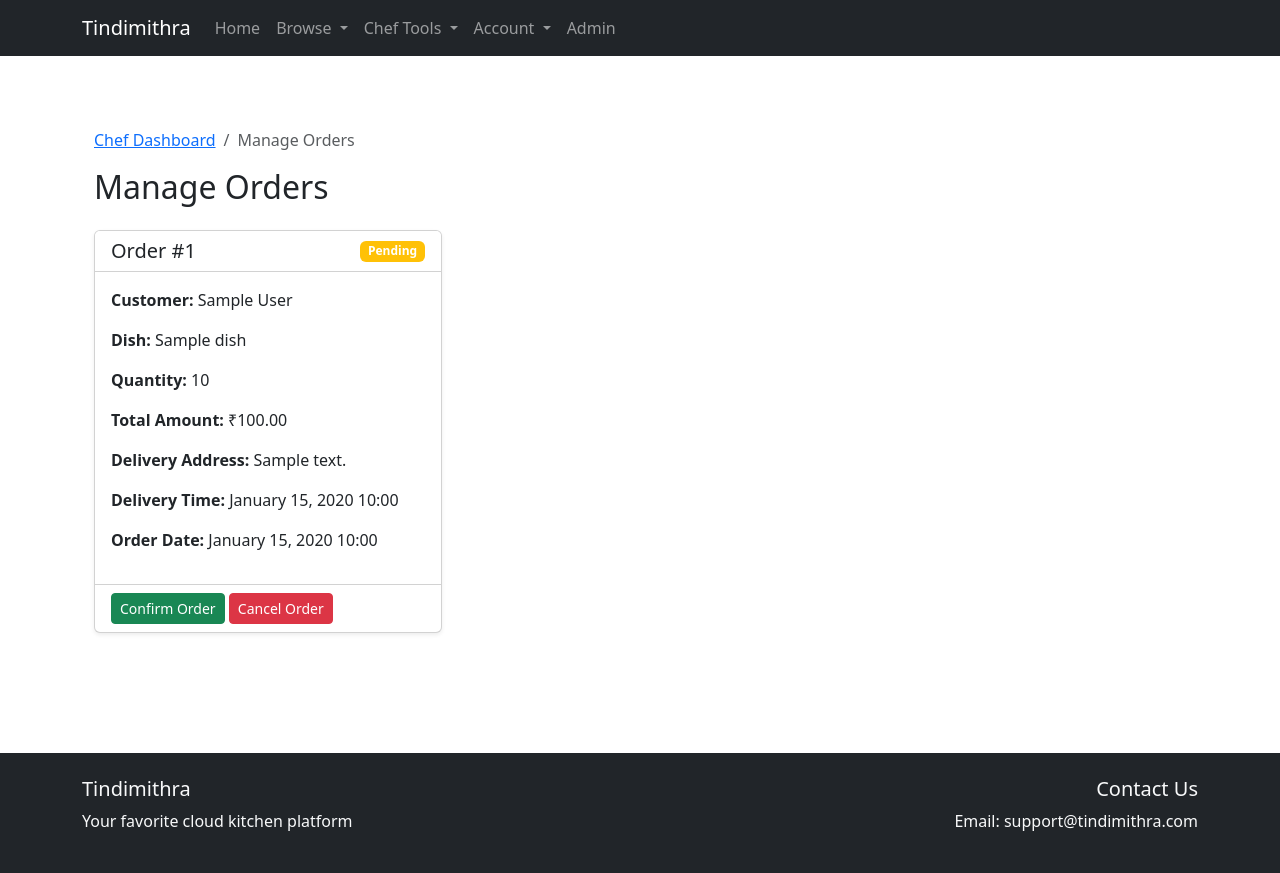
After one commit to Mahesh-M18/ThindiMithra, a Django app: page /meals/chef/orders/ in a window 1280 px wide. The commit adds this page. Run offline with Django 5.2, Linux system fonts and the light colour scheme; a user stored in the database is signed in; tables that the repository leaves empty hold one stand-in row (values such as "Sample post").

Commit message:
Fixed many issues related to placing orders and fulfilling order along with final touches

```diff
--- a/meals/models.py
+++ b/meals/models.py
@@ -47,6 +47,10 @@ class Order(models.Model):
     def __str__(self):
         return f"Order #{self.id} - {self.dish.name}"
 
+    @property
+    def total_price(self):
+        return self.dish.price * self.quantity
+
 class Subscription(models.Model):
     DELIVERY_SLOT_CHOICES = [
         ('breakfast', 'Breakfast'),
--- a/meals/urls.py
+++ b/meals/urls.py
@@ -4,14 +4,17 @@ from . import views
 app_name = 'meals'
 
 urlpatterns = [
-    path('', views.dish_list, name='dish_list'),
+    path('dishes/', views.dish_list, name='dish_list'),
     path('dish/<int:dish_id>/', views.dish_detail, name='dish_detail'),
     path('chef/dashboard/', views.chef_dashboard, name='chef_dashboard'),
     path('chef/dish/add/', views.add_dish, name='add_dish'),
     path('chef/dish/<int:dish_id>/edit/', views.edit_dish, name='edit_dish'),
+    path('chef/orders/', views.chef_orders, name='chef_orders'),
+    path('chef/orders/<int:order_id>/update/', views.update_order_status, name='update_order_status'),
     path('orders/', views.order_list, name='order_list'),
     path('orders/<int:order_id>/', views.order_detail, name='order_detail'),
     path('orders/create/', views.create_order, name='create_order'),
+    path('orders/<int:order_id>/cancel/', views.cancel_order, name='order_cancel'),
     path('subscriptions/', views.subscription_list, name='subscription_list'),
     path('subscriptions/<int:subscription_id>/', views.subscription_detail, name='subscription_detail'),
     path('subscriptions/create/', views.create_subscription, name='create_subscription'),
--- a/meals/views.py
+++ b/meals/views.py
@@ -200,3 +200,42 @@ def filter_results(request):
     if is_available in ['true', 'false']:
         dishes = dishes.filter(is_available=(is_available == 'true'))
     return render(request, 'meals/filter_results.html', {'dishes': dishes})
+
+@login_required
+def cancel_order(request, order_id):
+    order = get_object_or_404(Order, id=order_id, customer=request.user)
+    if order.status == 'pending':
+        order.status = 'cancelled'
+        order.save()
+        messages.success(request, 'Order cancelled successfully!')
+    else:
+        messages.error(request, 'Cannot cancel this order.')
+    return redirect('meals:order_detail', order_id=order.id)
+
+@login_required
+def chef_orders(request):
+    if not request.user.is_chef:
+        messages.error(request, 'You do not have permission to access this page.')
+        return redirect('meals:dish_list')
+
+    orders = Order.objects.filter(dish__chef=request.user).order_by('-created_at')
+    return render(request, 'meals/chef_orders.html', {'orders': orders})
+
+@login_required
+def update_order_status(request, order_id):
+    if not request.user.is_chef:
+        messages.error(request, 'You do not have permission to perform this action.')
+        return redirect('meals:dish_list')
+
+    order = get_object_or_404(Order, id=order_id, dish__chef=request.user)
+
+    if request.method == 'POST':
+        new_status = request.POST.get('status')
+        if new_status in dict(Order.STATUS_CHOICES):
+            order.status = new_status
+            order.save()
+            messages.success(request, f'Order status updated to {order.get_status_display()}.')
+        else:
+            messages.error(request, 'Invalid status.')
+
+    return redirect('meals:chef_orders')
--- /dev/null
+++ b/templates/meals/chef_orders.html
@@ -0,0 +1,84 @@
+{% extends "base.html" %}
+
+{% block title %}Manage Orders - Chef Dashboard{% endblock %}
+
+{% block content %}
+<div class="container py-5">
+    <div class="row">
+        <div class="col-12">
+            <nav aria-label="breadcrumb">
+                <ol class="breadcrumb">
+                    <li class="breadcrumb-item"><a href="{% url 'meals:chef_dashboard' %}">Chef Dashboard</a></li>
+                    <li class="breadcrumb-item active">Manage Orders</li>
+                </ol>
+            </nav>
+
+            <h2 class="mb-4">Manage Orders</h2>
+
+            {% if orders %}
+                <div class="row">
+                    {% for order in orders %}
+                        <div class="col-md-6 col-lg-4 mb-4">
+                            <div class="card h-100 shadow-sm">
+                                <div class="card-header bg-white">
+                                    <div class="d-flex justify-content-between align-items-center">
+                                        <h5 class="mb-0">Order #{{ order.id }}</h5>
+                                        <span class="badge {% if order.status == 'pending' %}bg-warning{% elif order.status == 'confirmed' %}bg-info{% elif order.status == 'completed' %}bg-success{% else %}bg-danger{% endif %}">
+                                            {{ order.get_status_display }}
+                                        </span>
+                                    </div>
+                                </div>
+                                <div class="card-body">
+                                    <p><strong>Customer:</strong> {{ order.customer.get_full_name }}</p>
+                                    <p><strong>Dish:</strong> {{ order.dish.name }}</p>
+                                    <p><strong>Quantity:</strong> {{ order.quantity }}</p>
+                                    <p><strong>Total Amount:</strong> ₹{{ order.total_price }}</p>
+                                    <p><strong>Delivery Address:</strong> {{ order.delivery_address }}</p>
+                                    <p><strong>Delivery Time:</strong> {{ order.delivery_time|date:"F d, Y H:i" }}</p>
+                                    <p><strong>Order Date:</strong> {{ order.created_at|date:"F d, Y H:i" }}</p>
+                                </div>
+                                <div class="card-footer bg-transparent">
+                                    {% if order.status == 'pending' %}
+                                        <form method="post" action="{% url 'meals:update_order_status' order.id %}" class="d-inline">
+                                            {% csrf_token %}
+                                            <input type="hidden" name="status" value="confirmed">
+                                            <button type="submit" class="btn btn-success btn-sm">Confirm Order</button>
+                                        </form>
+                                        <form method="post" action="{% url 'meals:update_order_status' order.id %}" class="d-inline">
+                                            {% csrf_token %}
+                                            <input type="hidden" name="status" value="cancelled">
+                                            <button type="submit" class="btn btn-danger btn-sm" onclick="return confirm('Are you sure you want to cancel this order?')">Cancel Order</button>
+                                        </form>
+                                    {% elif order.status == 'confirmed' %}
+                                        <form method="post" action="{% url 'meals:update_order_status' order.id %}" class="d-inline">
+                                            {% csrf_token %}
+                                            <input type="hidden" name="status" value="preparing">
+                                            <button type="submit" class="btn btn-info btn-sm">Start Preparing</button>
+                                        </form>
+                                    {% elif order.status == 'preparing' %}
+                                        <form method="post" action="{% url 'meals:update_order_status' order.id %}" class="d-inline">
+                                            {% csrf_token %}
+                                            <input type="hidden" name="status" value="ready">
+                                            <button type="submit" class="btn btn-primary btn-sm">Mark as Ready</button>
+                                        </form>
+                                    {% elif order.status == 'ready' %}
+                                        <form method="post" action="{% url 'meals:update_order_status' order.id %}" class="d-inline">
+                                            {% csrf_token %}
+                                            <input type="hidden" name="status" value="delivered">
+                                            <button type="submit" class="btn btn-success btn-sm">Mark as Delivered</button>
+                                        </form>
+                                    {% endif %}
+                                </div>
+                            </div>
+                        </div>
+                    {% endfor %}
+                </div>
+            {% else %}
+                <div class="alert alert-info">
+                    <p class="mb-0">No orders found.</p>
+                </div>
+            {% endif %}
+        </div>
+    </div>
+</div>
+{% endblock %}
--- a/templates/meals/dish_list.html
+++ b/templates/meals/dish_list.html
@@ -25,7 +25,7 @@
                     </p>
                     <p class="card-text"><strong>Price: ₹{{ dish.price }}</strong></p>
                     {% if user.is_authenticated and not user.is_chef %}
-                        <a href="#" class="btn btn-primary">Order Now</a>
+                        <a href="{% url 'meals:dish_detail' dish.id %}" class="btn btn-primary">Order Now</a>
                     {% endif %}
                 </div>
             </div>
--- a/templates/meals/order_form.html
+++ b/templates/meals/order_form.html
@@ -9,7 +9,7 @@
             <div class="card shadow-sm">
                 <div class="card-body">
                     <h2 class="mb-4">Order: {{ dish.name }}</h2>
-                    <form method="post">
+                    <form method="post" action="{% url 'meals:create_order' %}?dish={{ dish.id }}">
                         {% csrf_token %}
                         <div class="mb-3">
                             <label class="form-label">Quantity</label>
```
Also changed, not shown: meals/templatetags/meals_extras.py (added, +11 -0 lines), templates/meals/chef_dashboard.html (+60 -83 lines), templates/meals/order_detail.html (+10 -36 lines), templates/meals/order_list.html (+6 -3 lines), meals/templatetags/__init__.py (added).
